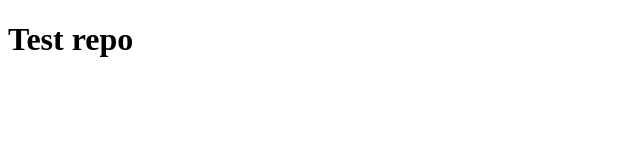
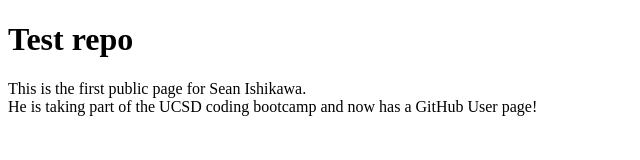
Before and after one commit to ski14hs/ski14hs.github.io, a plain HTML site: page index.html in a window 1280 px wide. Shown: the whole page, without its empty margins (0-640 px from the left). Drawn offline with Linux system fonts and the light colour scheme.

Commit message:
first index text

```diff
--- a/index.html
+++ b/index.html
@@ -9,6 +9,10 @@
 <body>
     <h1>Test repo</h1>
 
+    <p>This is the first public page for Sean Ishikawa.<br>
+    He is taking part of the UCSD coding bootcamp and now has a GitHub User page!<br>
+    </p>
+
 </body>
 
 </html>
```
